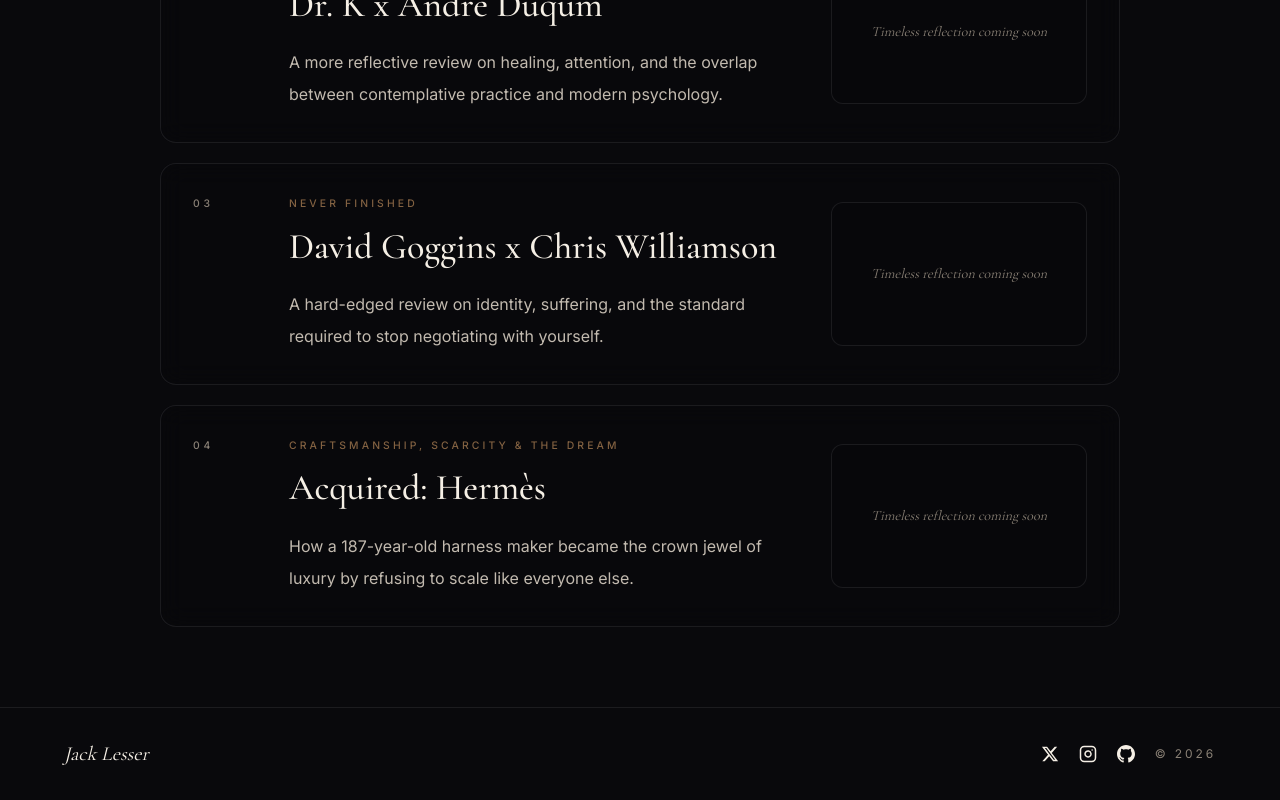
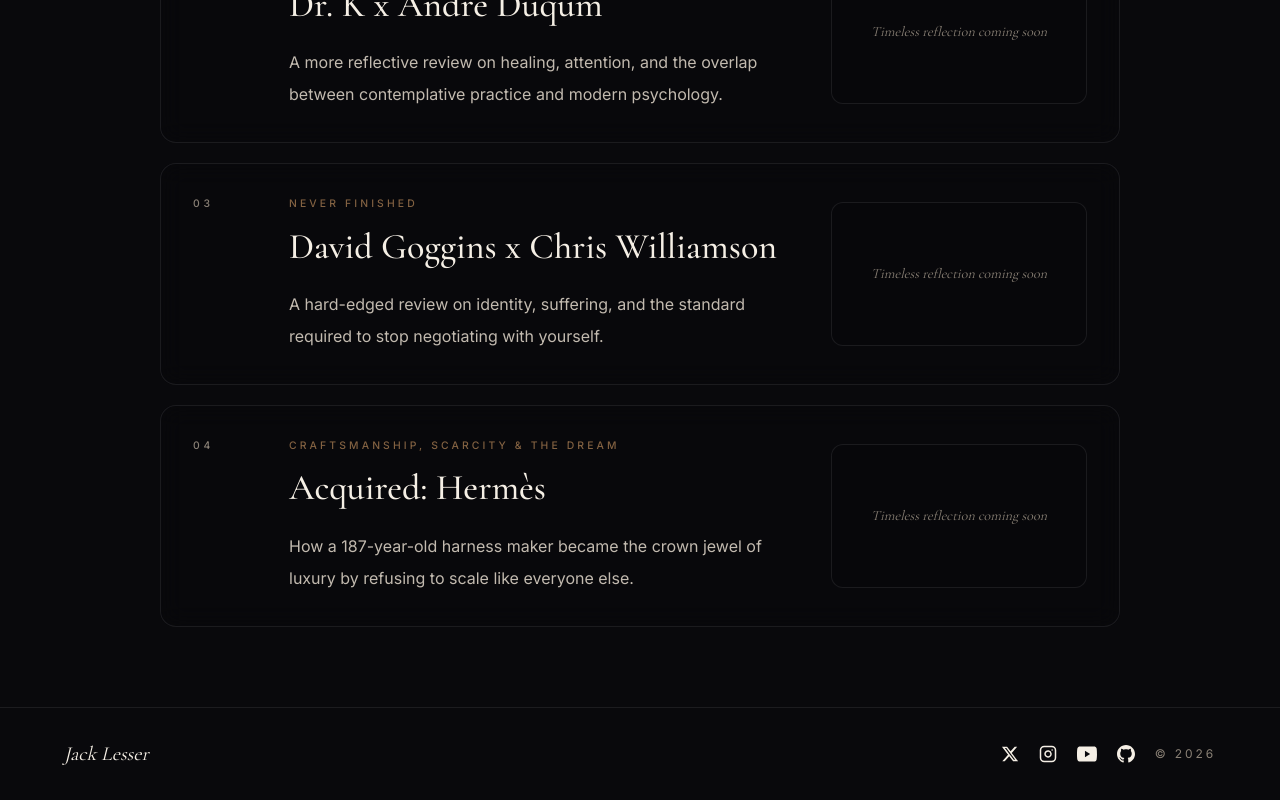
Before and after one commit to jacklesser3/jacklesser.me, a Next.js app: page / in a window 1280 px wide. Shown: the part 1257-2057 px from the top of the page. Built offline with nearby package versions, Linux system fonts and the light colour scheme.

Commit message:
Add YouTube icon to footer
Links to youtube.com/@timeless.practice, placed between Instagram and GitHub.

Co-Authored-By: Claude Opus 4.6 (1M context) <noreply@anthropic.com>

```diff
--- a/src/components/layout/Footer.tsx
+++ b/src/components/layout/Footer.tsx
@@ -39,6 +39,17 @@ export function Footer() {
             </svg>
           </a>
           <a
+            href="https://www.youtube.com/@timeless.practice"
+            target="_blank"
+            rel="noopener noreferrer"
+            className="text-[var(--color-text-muted)] transition-colors hover:text-[var(--color-text-primary)]"
+            aria-label="YouTube"
+          >
+            <svg width="20" height="18" viewBox="0 0 24 18" fill="currentColor">
+              <path d="M23.498 2.186a3.016 3.016 0 0 0-2.122-2.136C19.505 0 12 0 12 0S4.495 0 2.623.05A3.016 3.016 0 0 0 .502 2.186C0 4.075 0 9 0 9s0 4.926.502 6.814a3.016 3.016 0 0 0 2.122 2.136C4.495 18 12 18 12 18s7.505 0 9.377-.05a3.016 3.016 0 0 0 2.122-2.136C24 13.926 24 9 24 9s0-4.926-.502-6.814zM9.545 12.818V5.182L15.818 9l-6.273 3.818z" />
+            </svg>
+          </a>
+          <a
             href="https://github.com/jacklesser3"
             target="_blank"
             rel="noopener noreferrer"
```
